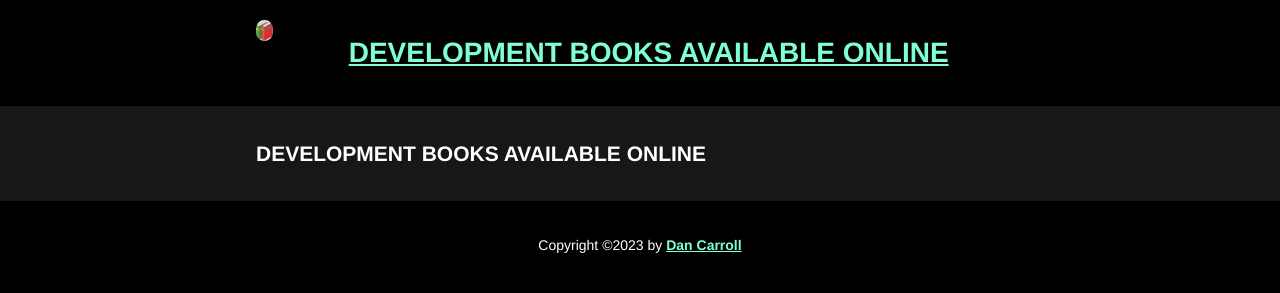
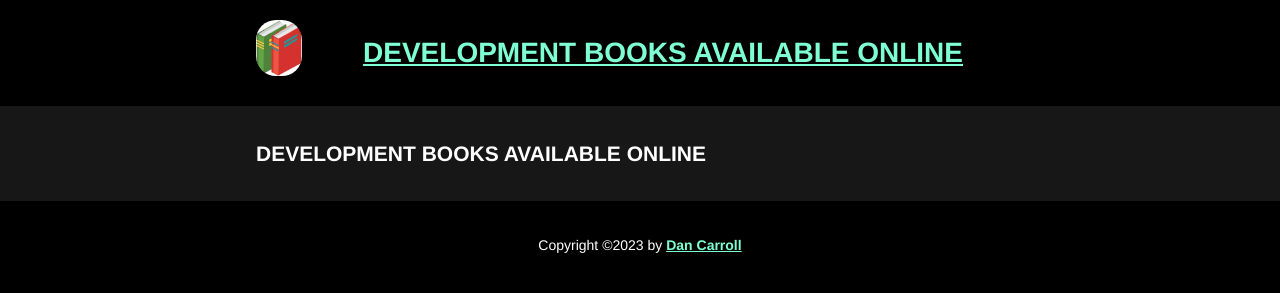
Before and after one commit to dan-carroll/online-development-books, a plain HTML site: page index.html in a window 1280 px wide. Drawn offline with Linux system fonts and the light colour scheme.

Commit message:
Update style.css
Increased header image size.

```diff
--- a/style.css
+++ b/style.css
@@ -14,7 +14,7 @@ header, footer {
 
 header img {
 	float: left;
-	height: 1.5rem;
+	height: 4rem;
 	width: auto;
 	border-radius: 20px;
 }
```
